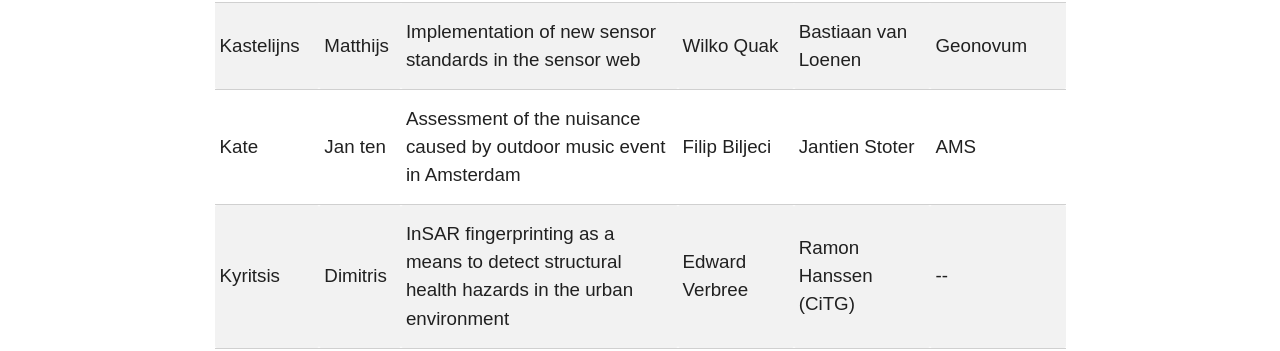
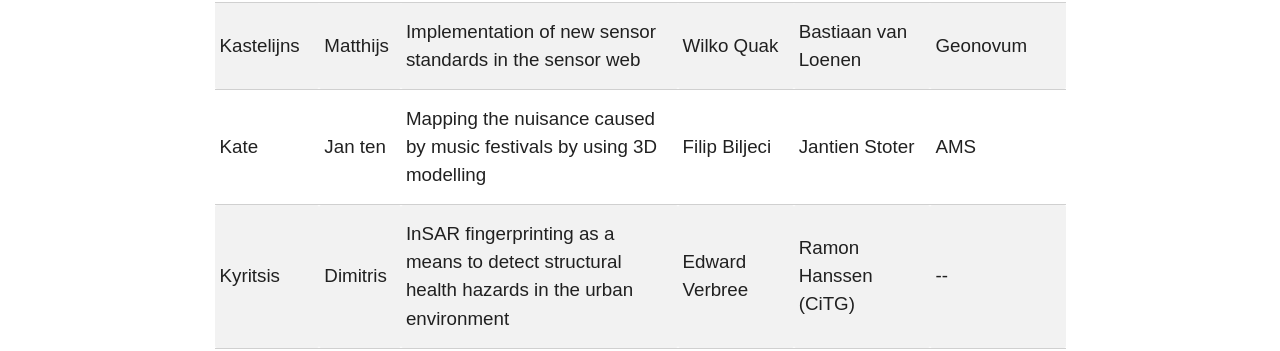
Before and after one commit to tudelft3d/geo2020, a Jekyll site: the page built from inprogress/index.md, in a window 1280 px wide. Shown: the part 732-1083 px from the top of the page. Built offline with Jekyll 4.4.1, drawn with Linux system fonts in a browser that asks for light colours; nearby versions of some CDN libraries.

Commit message:
ten Kate updated title

```diff
--- a/_data/students_current.yml
+++ b/_data/students_current.yml
@@ -1,7 +1,7 @@
 
 - surname: Kate
   name: Jan ten
-  title: "Assessment of the nuisance caused by outdoor music event in Amsterdam"
+  title: "Mapping the nuisance caused by music festivals by using 3D modelling"
   start: 2015/09
   mentor1: Filip Biljeci
   mentor2: Jantien Stoter
```
